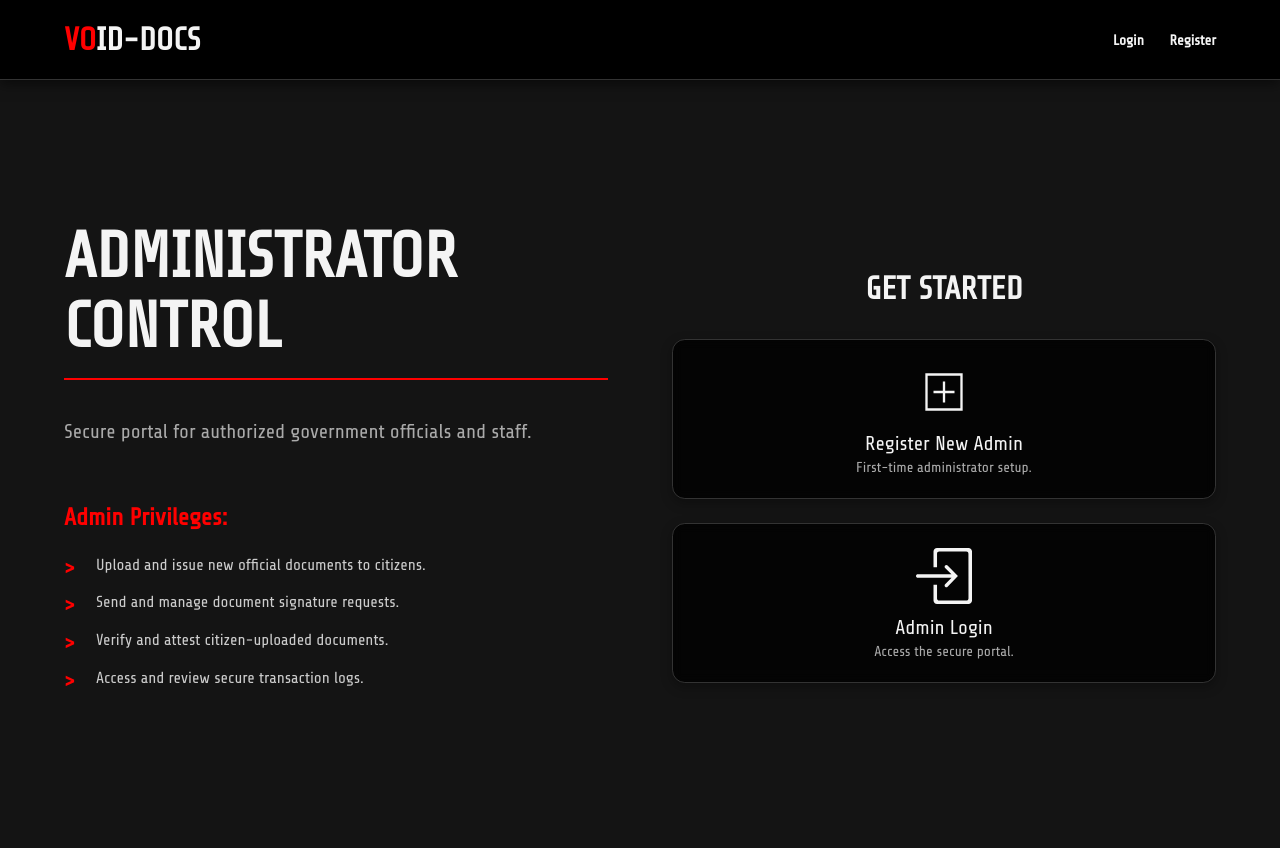
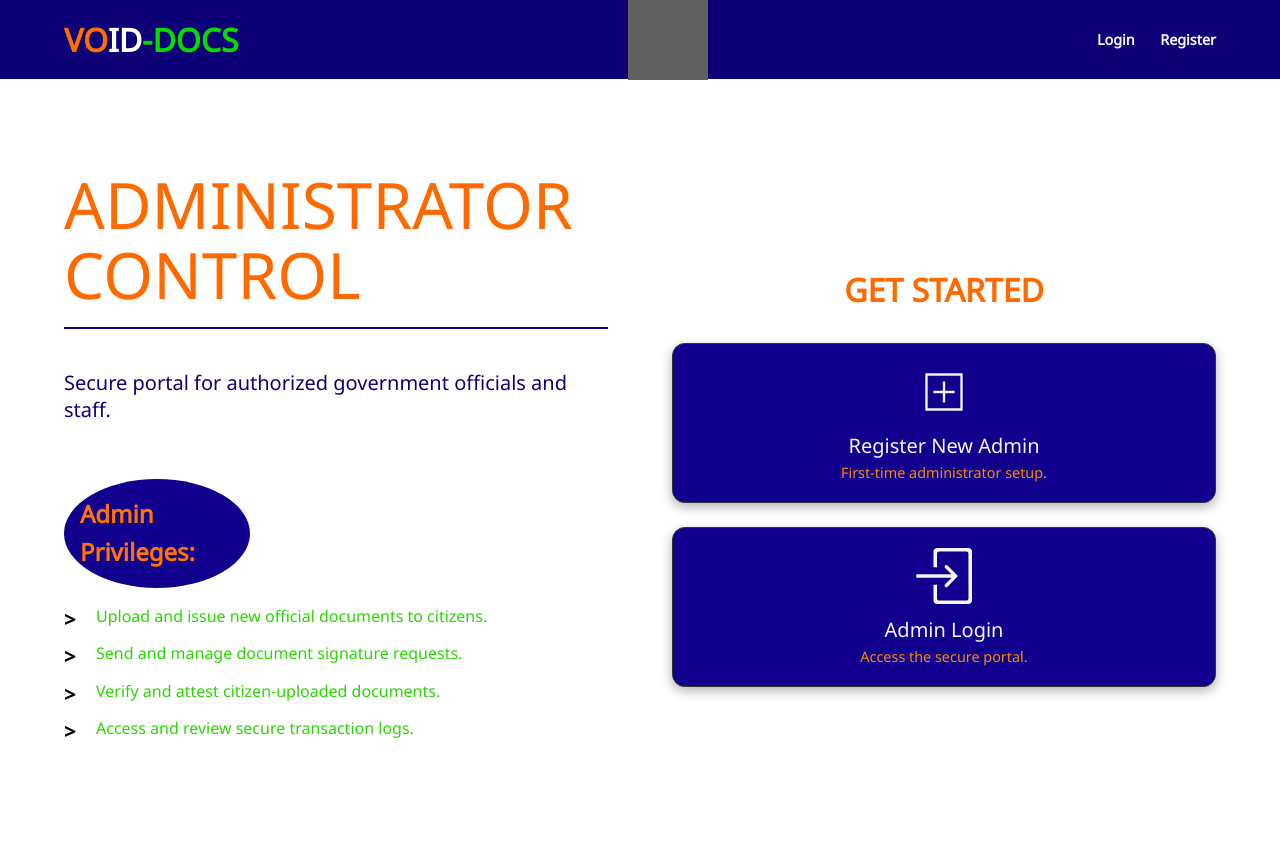
Before and after one commit to Indra-Official/VOID-DOCS, a Flask app: page / in a window 1280 px wide. Run offline with Flask 3, Linux system fonts and the light colour scheme; grey boxes are pictures that could not be loaded.

Commit message:
indian css

```diff
--- a/DesktopApp/static/css/index.css
+++ b/DesktopApp/static/css/index.css
@@ -1,4 +1,249 @@
 body {
+            font-family: "Noto Sans", sans-serif;
+            margin: 0;
+            padding: 0;
+            background-color: #ffffff;
+
+
+
+            color: #000000;
+            overflow: hidden;
+        }
+
+
+
+
+        .top_bar {
+            height: 10vh;
+            width: 100vw;
+            display: flex;
+            justify-content: space-between;
+            align-items: center;
+            position: fixed;
+            top: 0;
+            left: 0;
+            z-index: 10; /* High z-index to be on top */
+            padding: 1.5vh 5vw;
+            box-sizing: border-box;
+            background-color: rgb(14, 0, 118);
+
+            border-bottom: 0.1vh solid #ffffff;
+        }
+
+        .logo {
+            display: flex;
+            flex-direction: row;
+            font-size: 4vh;
+            font-weight: 800;
+        }
+
+        .vo {
+            color: rgb(255, 111, 0);
+        }
+
+        .id {
+            color: #ffffff;
+        }
+
+        .docs {
+            color: #07db00;
+        }
+
+
+        .emblem{
+            height: 10vh;
+            width: 10vh;
+            filter: invert();
+        }
+
+        .nav_links {
+            display: flex;
+            gap: 2vw;
+        }
+
+        .nav_links a {
+            text-decoration: none;
+            color: #f4f4f4;
+            font-size: 1.8vh;
+            font-weight: 600;
+            transition: color 0.3s ease;
+        }
+
+        .nav_links a:hover {
+            color: rgb(255, 98, 0);
+        }
+
+        .mainview {
+            display: grid;
+            grid-template-columns: 1fr 1fr;
+            gap: 5vw;
+            padding: 3vh 5vw;
+            margin-top: 10vh;
+            align-items: center;
+            width: 90vw;
+            max-width: 1400px;
+            margin-left: auto;
+            margin-right: auto;
+            min-height: 90vh;
+            position: relative; /* Added */
+            z-index: 2; /* Added: Ensures content is above canvas */
+        }
+
+        .info-section {
+
+            display: flex;
+            flex-direction: column;
+            justify-content: center;
+        }
+
+        .welcome {
+            color: #ff6a00;
+            font-size: 8vh;
+            font-weight: 200;
+            line-height: 1.1;
+            border-bottom: 0.3vh solid rgb(14, 0, 118);
+            padding-bottom: 2vh;
+            margin-bottom: 3vh;
+        }
+
+        .hero-slogan {
+            font-size: 2.5vh;
+            color: rgb(14, 0, 118);
+            margin-top: 2vh;
+            margin-bottom: 4vh;
+        }
+
+        .privileges {
+            font-size: 2vh;
+            color: #28d800;
+            line-height: 1.6;
+
+        }
+
+        .privileges h3 {
+            font-size: 3vh;
+            color: rgb(255, 115, 0);
+            margin-bottom: 2vh;
+            background-color: rgb(17, 0, 142);
+            width: 12vw;
+            padding: 2vh;
+            border-radius: 100%;
+        }
+
+        .privileges ul {
+            list-style: none;
+            padding-left: 0;
+        }
+
+        .privileges li {
+            position: relative;
+            padding-left: 2.5vw;
+            margin-bottom: 1.5vh;
+        }
+
+        .privileges li::before {
+            content: '>';
+            position: absolute;
+            left: 0;
+            color: rgb(0, 0, 0);
+            font-weight: 800;
+            font-size: 2.5vh;
+        }
+
+        .cbox {
+            display: flex;
+            flex-direction: column;
+            align-items: center;
+            justify-content: center;
+            width: 100%;
+            gap: 3vh;
+        }
+
+        .section-title {
+            font-size: 4vh;
+            font-weight: 600;
+            color: #ff6a00;
+            text-align: center;
+            margin-bottom: 1vh;
+        }
+
+        .rlink {
+            text-decoration: none;
+            width: 100%;
+        }
+
+        .reg_box {
+            min-height: 20vh;
+            width: 100%;
+            background-color: rgb(17, 0, 142); /* Slight transparency */
+            backdrop-filter: blur(5px); /* Frosted glass effect */
+            box-shadow: 0 0.5vh 1.5vh rgba(0, 0, 0, 0.3);
+            border: 0.1vh solid #333;
+            border-radius: 1vw;
+            display: flex;
+            flex-direction: column;
+            align-items: center;
+            justify-content: center;
+            padding: 2.5vh 3vw;
+            box-sizing: border-box;
+            transition: box-shadow 0.3s ease, transform 0.3s ease, border-color 0.3s ease;
+            cursor: pointer;
+        }
+
+        .reg_box:hover {
+            background-color: rgba(1, 0, 87, 0.806);
+        }
+
+        .symb {
+            height: 7vh;
+            width: 7vh;
+            display: flex;
+            align-items: center;
+            justify-content: center;
+        }
+
+        .symb svg {
+            width: 7vh;
+            height: 7vh;
+            object-fit: contain;
+            color: #f4f4f4;
+        }
+
+        .reg, .log {
+            color: #f4f4f4;
+            font-size: 2.5vh;
+            font-weight: 400;
+            margin-top: 1.5vh;
+        }
+
+        .desc {
+            color: #ff8800;
+            font-size: 1.8vh;
+            margin-top: 0.5vh;
+            text-align: center;
+        }
+
+        @media (max-width: 900px) {
+            .mainview {
+                grid-template-columns: 1fr;
+                width: 90vw;
+            }
+            .info-section {
+                text-align: center;
+                align-items: center;
+            }
+            .privileges li {
+                padding-left: 5vw;
+                text-align: left;
+            }
+        }
+
+
+
+
+
+/*
+        body {
             font-family: "Share Tech", sans-serif;
             margin: 0;
             padding: 0;
@@ -7,14 +252,12 @@ body {
             overflow: hidden;
         }
 
-        /* Canvas background style */
         #blockchain-bg {
             position: fixed;
             top: 0;
-            left: 0;
             width: 100vw;
             height: 100vh;
-            z-index: 1; /* Behind all content */
+            z-index: 1;
         }
 
         .top_bar {
@@ -26,7 +269,7 @@ body {
             position: fixed;
             top: 0;
             left: 0;
-            z-index: 10; /* High z-index to be on top */
+            z-index: 10;
             padding: 1.5vh 5vw;
             box-sizing: border-box;
             background-color: rgb(0, 0, 0);
@@ -82,8 +325,8 @@ body {
             margin-left: auto;
             margin-right: auto;
             min-height: 90vh;
-            position: relative; /* Added */
-            z-index: 2; /* Added: Ensures content is above canvas */
+            position: relative;
+            z-index: 2;
         }
 
         .info-section {
@@ -166,8 +409,8 @@ body {
         .reg_box {
             min-height: 20vh;
             width: 100%;
-            background-color: rgba(0, 0, 0, 0.8); /* Slight transparency */
-            backdrop-filter: blur(5px); /* Frosted glass effect */
+            background-color: rgba(0, 0, 0, 0.8);
+            backdrop-filter: blur(5px);
             box-shadow: 0 0.5vh 1.5vh rgba(0, 0, 0, 0.3);
             border: 0.1vh solid #333;
             border-radius: 1vw;
@@ -230,3 +473,4 @@ body {
                 text-align: left;
             }
         }
+*/
--- a/DesktopApp/templates/index.html
+++ b/DesktopApp/templates/index.html
@@ -6,7 +6,7 @@
     <title>VOID-Docs ADMIN</title>
     <link rel="preconnect" href="https://fonts.googleapis.com">
     <link rel="preconnect" href="https://fonts.gstatic.com" crossorigin>
-    <link href="https://fonts.googleapis.com/css2?family=Share+Tech&display=swap" rel="stylesheet">
+    <link href="https://fonts.googleapis.com/css2?family=Noto+Sans&display=swap" rel="stylesheet">
     <link rel="stylesheet" href="{{ url_for('static', filename='css/index.css') }}">
 </head>
 <body>
@@ -18,6 +18,7 @@
             <span class="id">ID</span>
             <span class="docs">-DOCS</span>
         </div>
+        <img class="emblem" src="https://upload.wikimedia.org/wikipedia/commons/5/55/Emblem_of_India.svg" alt="">
         <nav class="nav_links">
             <a href="{{ url_for('Login_Page')}}">Login</a>
             <a href="{{ url_for('Register_Page')}}">Register</a>
--- a/DesktopApp/test.py
+++ b/DesktopApp/test.py
@@ -14,7 +14,7 @@ x = MongoDB
 @app.route('/')
 def index():
     if 'user_id' in session:
-        return redirect(url_for('home'))
+        return redirect(url_for('Home'))
     else:
         return render_template('index.html')
 
@@ -140,7 +140,7 @@ def upload_file():
 @app.route('/Logout')
 def Logout():
     session.pop('user_id', None)
-    return redirect(url_for('Login'))
+    return redirect(url_for('login'))
 
 
 if __name__ == '__main__':
```
